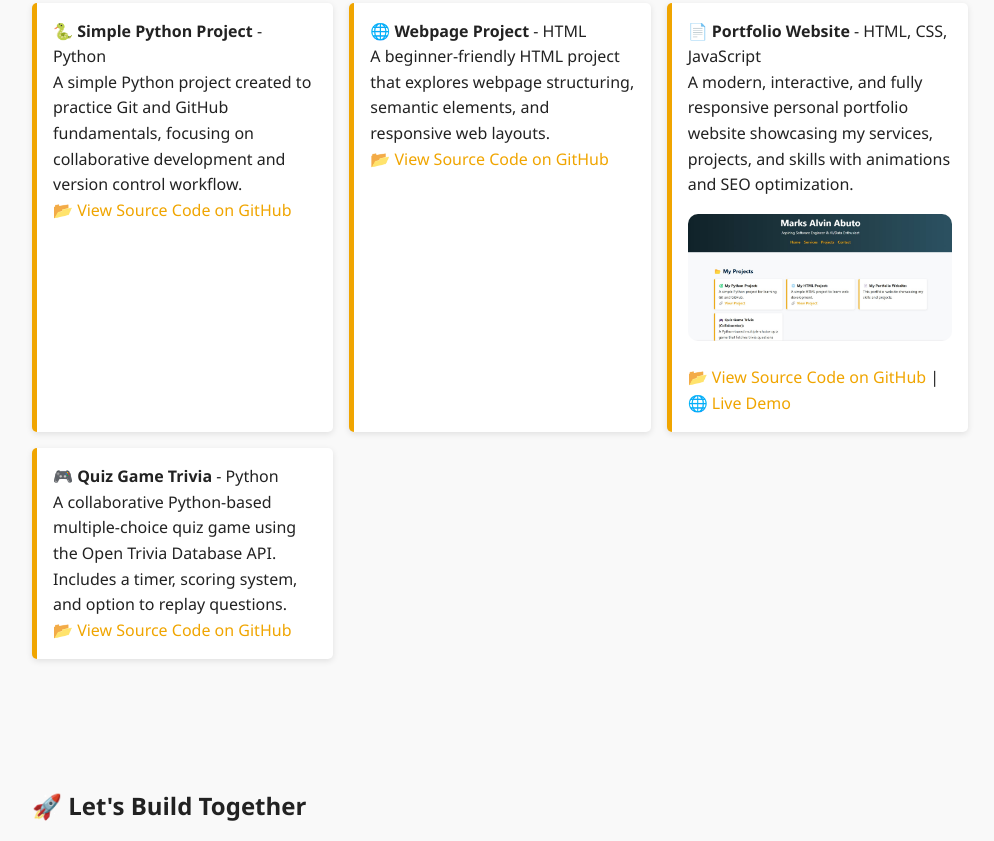
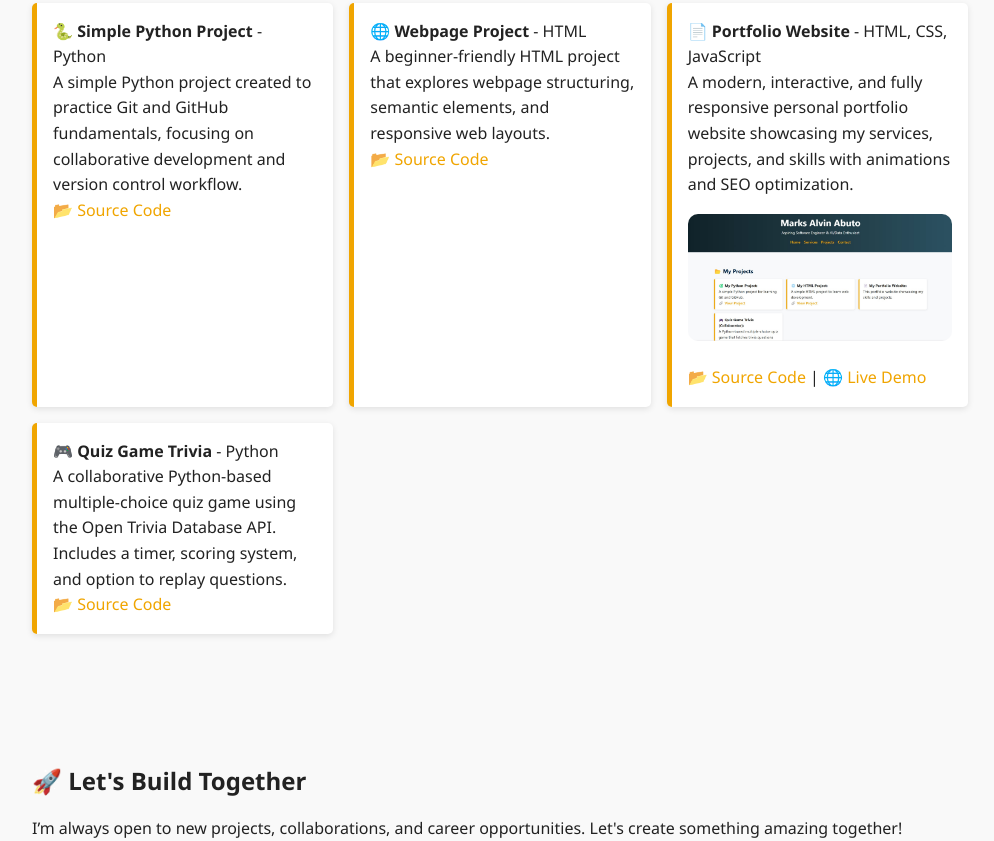
Before and after one commit to marksabuto/My_portfolio_project, a plain HTML site: page projects.html in a window 1280 px wide. Shown: the part 383-1224 px from the top of the page, without its empty margins (140-1134 px from the left). Drawn offline with Linux system fonts and the light colour scheme.

Commit message:
Updated projects.html

```diff
--- a/projects.html
+++ b/projects.html
@@ -45,27 +45,27 @@
       <div class="list-item hover-effect">
         <strong>🐍 Simple Python Project</strong> <span>- Python</span>
         <p>A simple Python project created to practice Git and GitHub fundamentals, focusing on collaborative development and version control workflow.</p>
-        <a href="https://github.com/marksabuto/my-python-project.git" target="_blank">📂 View Source Code on GitHub</a>
+        <a href="https://github.com/marksabuto/my-python-project.git" target="_blank">📂 Source Code</a>
       </div>
 
       <div class="list-item hover-effect">
         <strong>🌐 Webpage Project</strong> <span>- HTML</span>
         <p>A beginner-friendly HTML project that explores webpage structuring, semantic elements, and responsive web layouts.</p>
-        <a href="https://github.com/marksabuto/my-html-project.git" target="_blank">📂 View Source Code on GitHub</a>
+        <a href="https://github.com/marksabuto/my-html-project.git" target="_blank">📂 Source Code</a>
       </div>
 
       <div class="list-item hover-effect">
         <strong>📄 Portfolio Website</strong> <span>- HTML, CSS, JavaScript</span>
         <p>A modern, interactive, and fully responsive personal portfolio website showcasing my services, projects, and skills with animations and SEO optimization.</p>
         <img src="images/portfolio.jpg" alt="Portfolio Project Preview" style="width:100%; border-radius: 10px; margin: 1rem 0;">
-        <a href="https://github.com/marksabuto/My_portfolio_project.git" target="_blank">📂 View Source Code on GitHub</a> |
+        <a href="https://github.com/marksabuto/My_portfolio_project.git" target="_blank">📂 Source Code</a> |
         <a href="https://abutomarks.netlify.app/" target="_blank">🌐 Live Demo</a>
       </div>
 
       <div class="list-item hover-effect">
         <strong>🎮 Quiz Game Trivia</strong> <span>- Python</span>
         <p>A collaborative Python-based multiple-choice quiz game using the Open Trivia Database API. Includes a timer, scoring system, and option to replay questions.</p>
-        <a href="https://github.com/dlakk/quiz-game-triva.git" target="_blank">📂 View Source Code on GitHub</a>
+        <a href="https://github.com/dlakk/quiz-game-triva.git" target="_blank">📂 Source Code</a>
       </div>
 
     </div>
```
